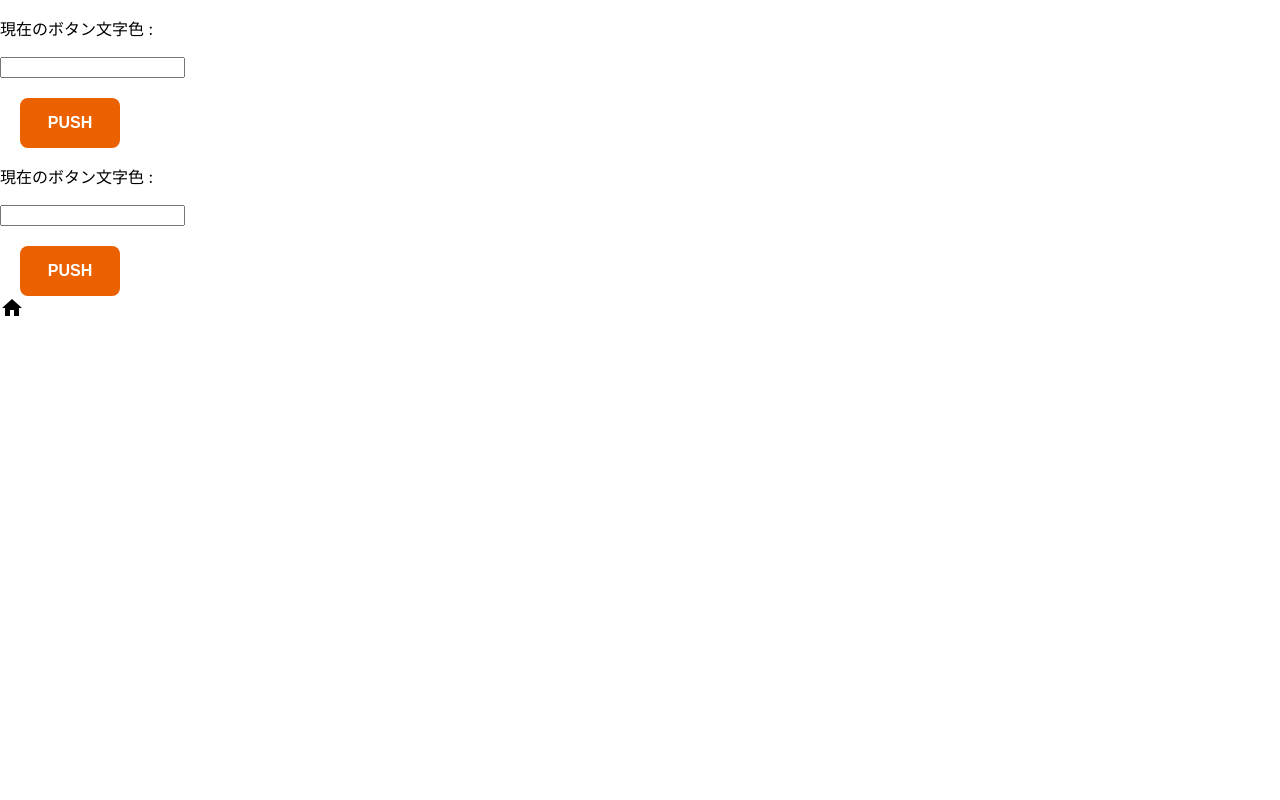
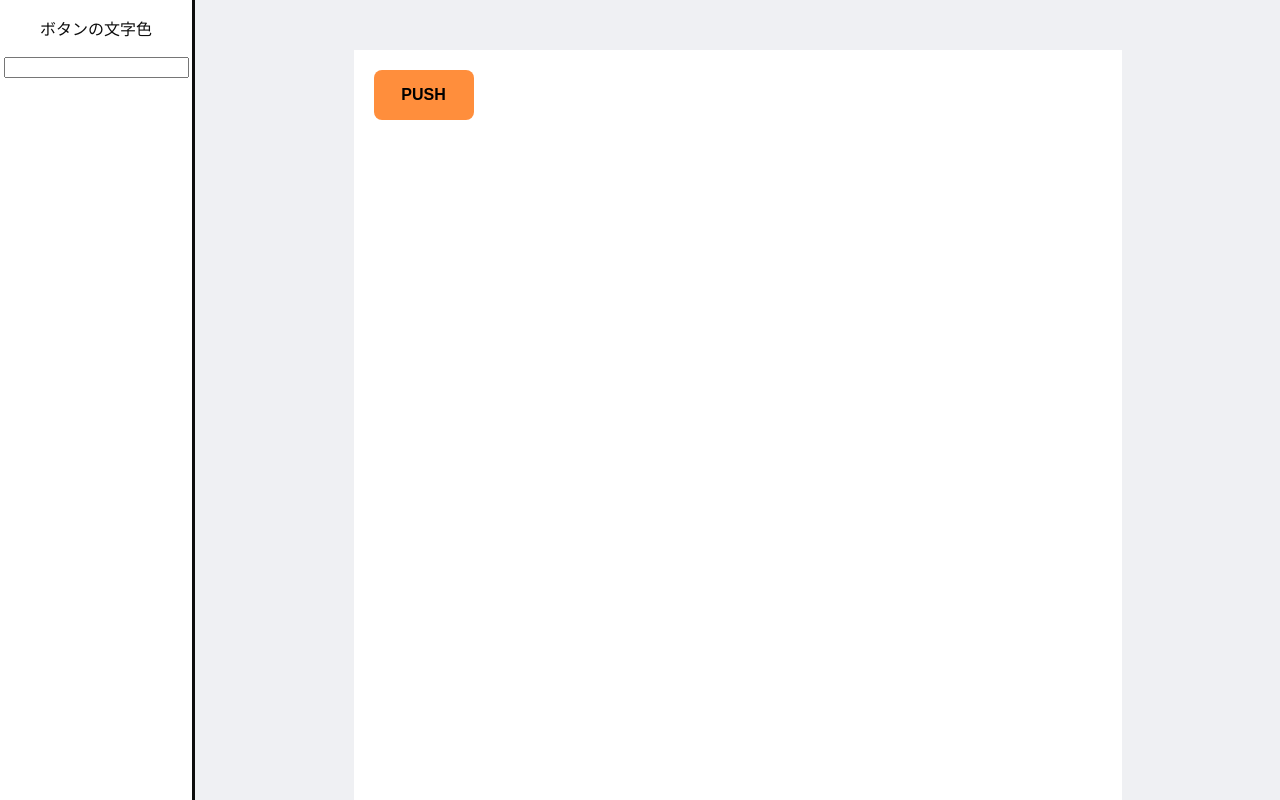
Before and after one commit to yusuke39/components, a React (Create React App) app: page / in a window 1280 px wide. Shown: the top 800 px of the page. Built offline with nearby package versions, Linux system fonts and the light colour scheme.

Commit message:
見た目修正

```diff
--- a/src/App.js
+++ b/src/App.js
@@ -1,6 +1,6 @@
 import React, { Fragment, useState } from "react";
 import ButtonForm from "./share/ButtonForm";
-import Icons from "./share/Icons";
+import "./css/share/All.css";
 
 const App = () => {
   //　練習1
@@ -36,8 +36,6 @@ const App = () => {
     // </>
     <>
       <ButtonForm />
-      <ButtonForm />
-      <Icons.HOME />
     </>
   );
 };
--- /dev/null
+++ b/src/css/share/All.css
@@ -0,0 +1,5 @@
+body {
+  background-color: #eff0f3;
+  padding: 0;
+  margin: 0;
+}
--- /dev/null
+++ b/src/css/share/ButtonForm.css
@@ -0,0 +1,20 @@
+.content-wrapper {
+  display: flex;
+}
+
+.form-wrapper {
+  width: 15%;
+  height: 1000px;
+  background-color: #ffffff;
+  color: #0d0d0d;
+  border-right: solid 3px #0d0d0d;
+  text-align: center;
+}
+
+.button-wrapper {
+  background-color: #ffffff;
+  height: 800px;
+  width: 60%;
+  margin: 0 auto;
+  margin-top: 50px;
+}
--- a/src/share/Button.js
+++ b/src/share/Button.js
@@ -11,10 +11,10 @@ const Button = (props) => {
     border: "none",
     marginTop: 20,
     marginLeft: 20,
-    color: color ? color : "#ffffff",
+    color: color ? color : "#0d0d0d#",
     height: height ? height : 50,
     width: width ? width : 100,
-    backgroundColor: backgroundColor ? backgroundColor : "#eb6100",
+    backgroundColor: backgroundColor ? backgroundColor : "#ff8e3c",
   });
 
   return (
--- a/src/share/ButtonForm.js
+++ b/src/share/ButtonForm.js
@@ -1,5 +1,6 @@
 import Button from "./Button";
-import React, { Fragment, useState } from "react";
+import React, { useState } from "react";
+import "../css/share/ButtonForm.css";
 
 const Form = (props) => {
   //　練習1
@@ -42,10 +43,19 @@ const Form = (props) => {
     // </>
 
     <>
-      <p>現在のボタン文字色 : {color}</p>
-      <input value={color} onChange={changeButtonColor} type="text"></input>
-      <div>
-        <Button buttonName="PUSH" color={color} />
+      <div className="content-wrapper">
+        <div className="form-wrapper">
+          <p>ボタンの文字色</p>
+          <input
+            className="input-size"
+            value={color}
+            onChange={changeButtonColor}
+            type="text"
+          ></input>
+        </div>
+        <div className="button-wrapper">
+          <Button buttonName="PUSH" color={color} />
+        </div>
       </div>
     </>
   );
```
